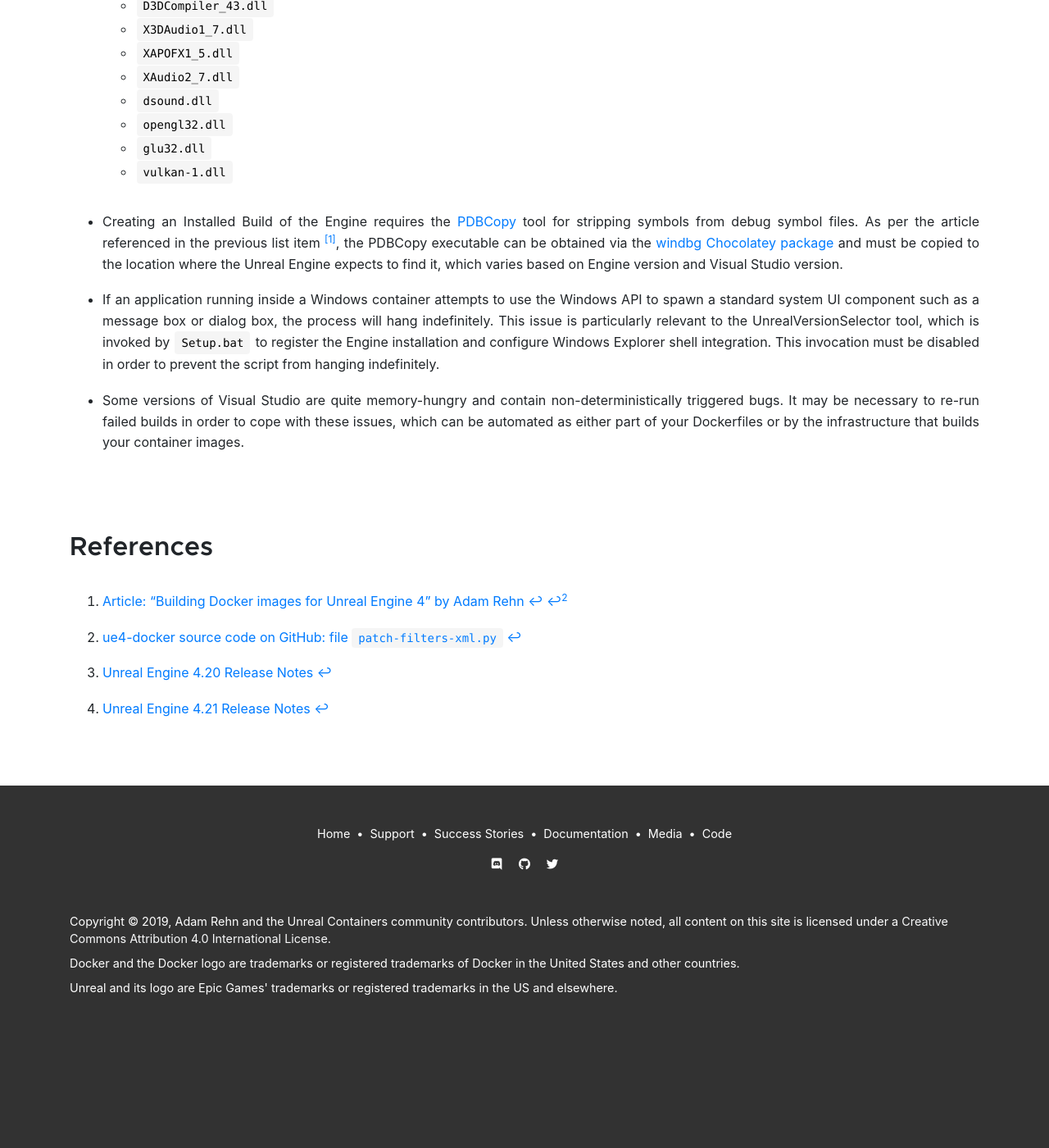
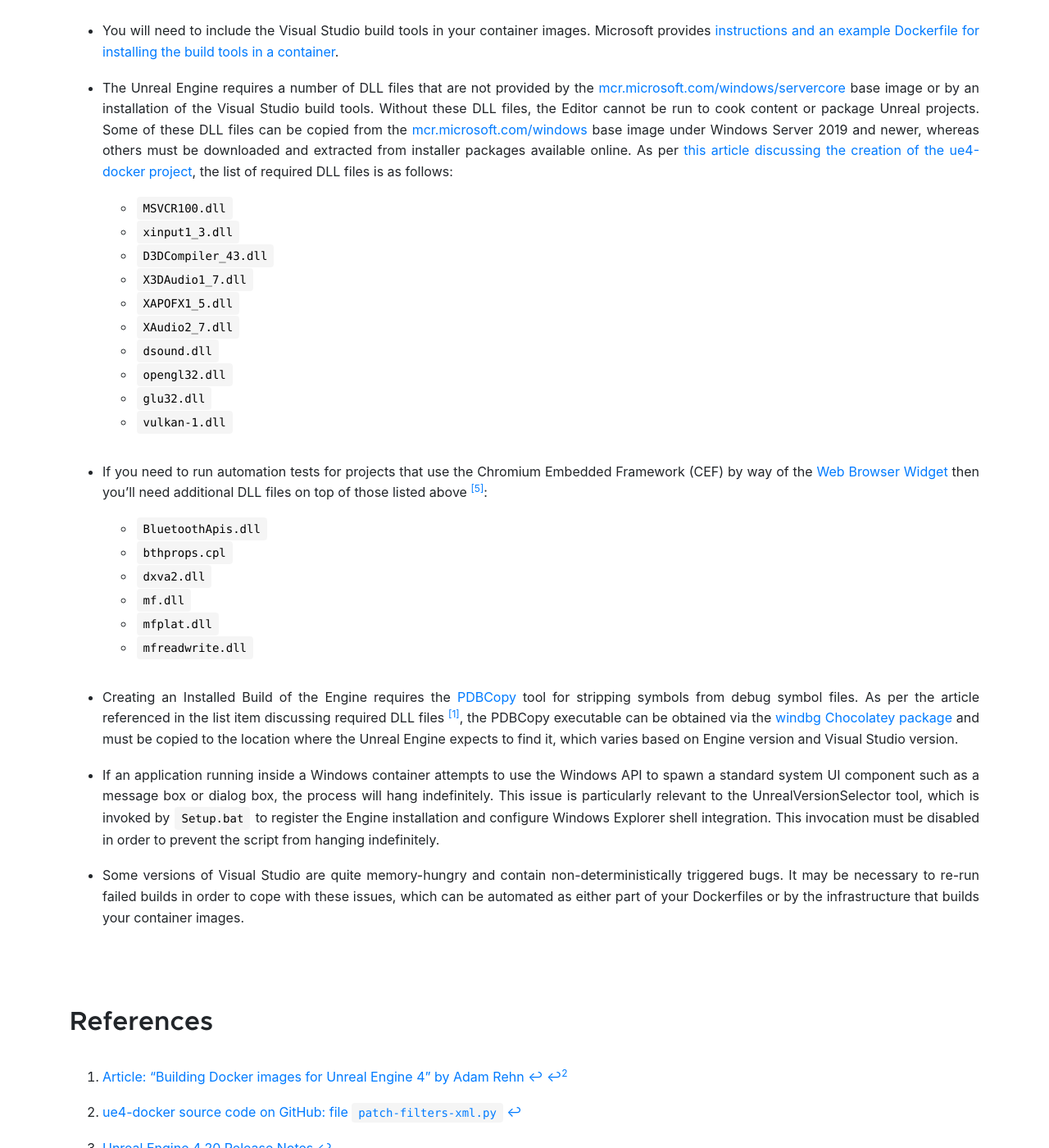
Before and after one commit to UnrealContainers/unrealcontainers.github.io, a Jekyll site: the page built from _collections/_docs/obtaining-images/write-your-own.md, in a window 1280 px wide and 1400 px high, scrolled down 4557 px. Shown: the whole window at 82% size. Built offline with Jekyll 4.4.1, drawn with Linux system fonts in a browser that asks for light colours; before the commit the page ends 5820 px from its top, so only the background shows below that; some of the changed text lies outside the part shown.

Commit message:
Add CEF dependency notes to the Dockerfile writing page

```diff
--- a/_collections/_docs/obtaining-images/write-your-own.md
+++ b/_collections/_docs/obtaining-images/write-your-own.md
@@ -71,6 +71,16 @@
   - `xfonts-base`
   - `xkb-data`
 
+- If you need to run automation tests for projects that use the Chromium Embedded Framework (CEF) by way of the [Web Browser Widget](https://docs.unrealengine.com/en-US/Engine/UMG/UserGuide/WidgetTypeReference/WebBrowser/index.html) then you'll need additional system packages on top of the X11 runtime libraries [^5]:
+
+  - `libasound2`
+  - `libatk1.0-0`
+  - `libcairo2`
+  - `libnss3`
+  - `libnspr4`
+  - `libpango-1.0-0`
+  - `libpangocairo-1.0-0`
+
 - If you want to enable audio support in your containers then the simplest option is to use PulseAudio. This will require the PulseAudio client libraries, which can be installed under Debian-based distributions via the `pulseaudio-utils` system package. You will also need to add the following directives to the `/etc/pulse/client.conf` configuration file:
 
 {% highlight bash %}
@@ -111,7 +121,16 @@
   - `glu32.dll`
   - `vulkan-1.dll`
 
-- Creating an Installed Build of the Engine requires the [PDBCopy](https://docs.microsoft.com/en-us/windows-hardware/drivers/debugger/pdbcopy) tool for stripping symbols from debug symbol files. As per the article referenced in the previous list item [^1], the PDBCopy executable can be obtained via the [windbg Chocolatey package](https://chocolatey.org/packages/windbg) and must be copied to the location where the Unreal Engine expects to find it, which varies based on Engine version and Visual Studio version.
+- If you need to run automation tests for projects that use the Chromium Embedded Framework (CEF) by way of the [Web Browser Widget](https://docs.unrealengine.com/en-US/Engine/UMG/UserGuide/WidgetTypeReference/WebBrowser/index.html) then you'll need additional DLL files on top of those listed above [^5]:
+
+  - `BluetoothApis.dll`
+  - `bthprops.cpl`
+  - `dxva2.dll`
+  - `mf.dll`
+  - `mfplat.dll`
+  - `mfreadwrite.dll`
+
+- Creating an Installed Build of the Engine requires the [PDBCopy](https://docs.microsoft.com/en-us/windows-hardware/drivers/debugger/pdbcopy) tool for stripping symbols from debug symbol files. As per the article referenced in the list item discussing required DLL files [^1], the PDBCopy executable can be obtained via the [windbg Chocolatey package](https://chocolatey.org/packages/windbg) and must be copied to the location where the Unreal Engine expects to find it, which varies based on Engine version and Visual Studio version.
 
 - If an application running inside a Windows container attempts to use the Windows API to spawn a standard system UI component such as a message box or dialog box, the process will hang indefinitely. This issue is particularly relevant to the UnrealVersionSelector tool, which is invoked by `Setup.bat` to register the Engine installation and configure Windows Explorer shell integration. This invocation must be disabled in order to prevent the script from hanging indefinitely.
 
@@ -124,3 +143,4 @@
 [^2]: [ue4-docker source code on GitHub: file `patch-filters-xml.py`](https://github.com/adamrehn/ue4-docker/blob/master/ue4docker/dockerfiles/ue4-minimal/windows/patch-filters-xml.py)
 [^3]: [Unreal Engine 4.20 Release Notes](https://docs.unrealengine.com/en-US/Builds/4_20)
 [^4]: [Unreal Engine 4.21 Release Notes](https://docs.unrealengine.com/en-US/Builds/4_21)
+[^5]: [ue4-docker GitHub issue #57: Failed to get CEF3 DLL handle](https://github.com/adamrehn/ue4-docker/issues/57)
```
